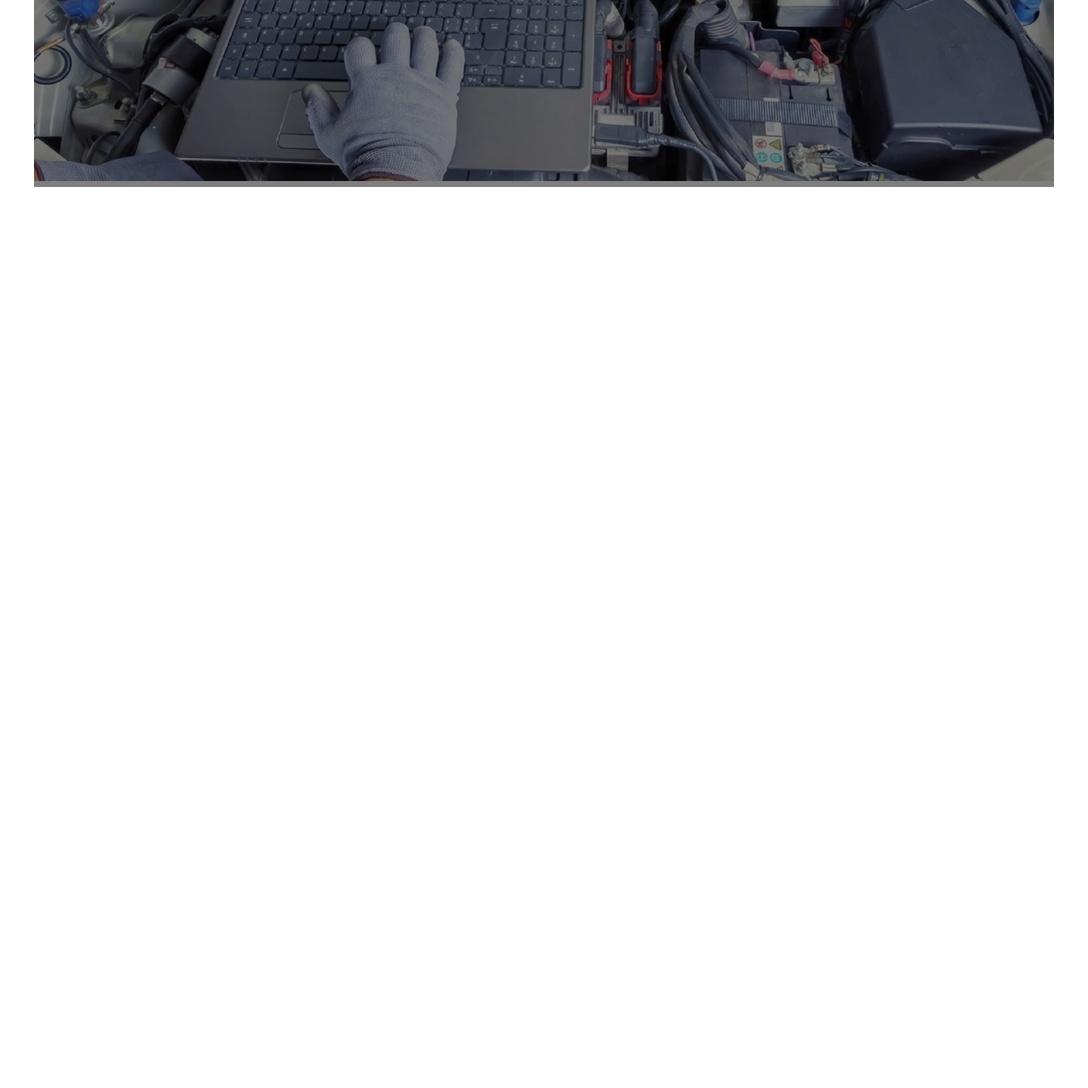
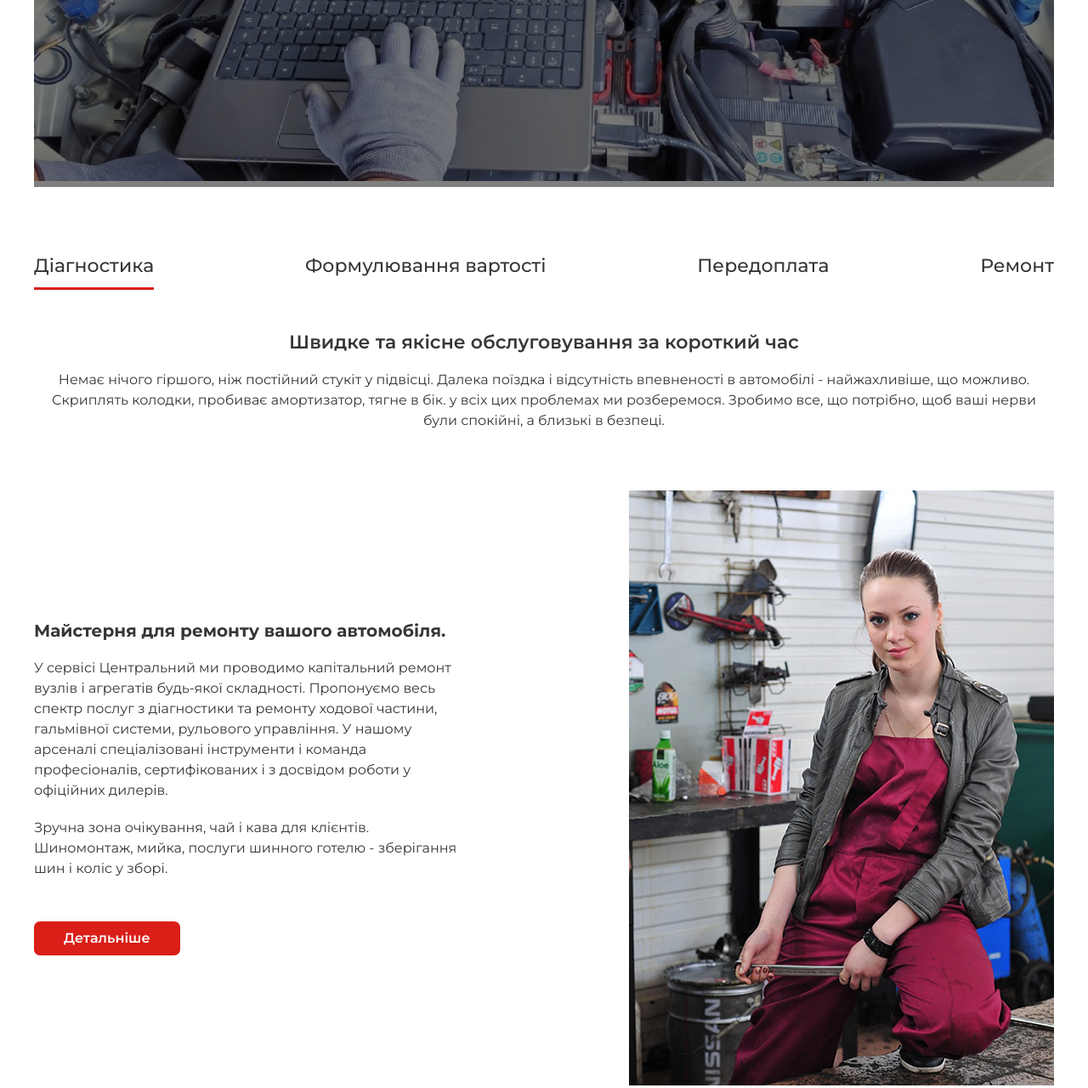
Before and after one commit to dmitriy-works/rembaza, a plain HTML site: page app/index.html in a window 1280 px wide. Shown: the part 2285-3565 px from the top of the page at 85% size. Before the commit the page ends 2585 px from the top, so only its background shows below. Drawn offline with nearby package versions, Linux system fonts and the light colour scheme; files whose address does not match are found by name.

Commit message:
tab диагностика

```diff
--- a/app/index.html
+++ b/app/index.html
@@ -186,8 +186,73 @@
           <div class="work__info-btn">
             <a class="work__info-link" href="#">Детальніше</a>
           </div>
+        </div>
+      </div>
+    </div>
+  </section>
+
+  <section class="tabs">
+    <div class="container">
+      <div class="tabs__items">
+        <a class="tabs__item" data-tab="#tab-1" href="#0tab-1">Діагностика</a>
+        <a class="tabs__item" data-tab="#tab-2" href="#0tab-2">Формулювання вартості</a>
+        <a class="tabs__item" data-tab="#tab-3" href="#0tab-3">Передоплата</a>
+        <a class="tabs__item" data-tab="#tab-4" href="#0tab-4">Ремонт</a>
+      </div>
+      <div class="tabs__contents">
+
+        <div class="tabs__content" id="tab-1">
+          <div class="section-center">
+            <h3 class="tabs__content-title title-center">
+              Швидке та якісне обслуговування за короткий час
+            </h3>
+            <p class="tabs__content-description">
+              Немає нічого гіршого, ніж постійний стукіт у підвісці. Далека поїздка і відсутність впевненості
+              в автомобілі - найжахливіше, що можливо. Скриплять колодки, пробиває амортизатор, тягне в бік.
+              у всіх цих проблемах ми розберемося. Зробимо все, що потрібно, щоб ваші нерви були спокійні, а
+              близькі в безпеці.
+            </p>
+          </div>
+
+          <div class="tabs__content-inner">
+            <div class="tabs__content-box">
+              <h4 class="tabs__box-title">
+                Майстерня для ремонту вашого автомобіля.
+              </h4>
+              <p class="tabs__box-text">
+                У сервісі Центральний ми проводимо капітальний ремонт вузлів і агрегатів будь-якої складності.
+                Пропонуємо весь спектр послуг з діагностики та ремонту ходової частини, гальмівної системи, рульового
+                управління. У
+                нашому арсеналі спеціалізовані інструменти і команда професіоналів, сертифікованих і з досвідом роботи у
+                офіційних
+                дилерів.
+              </p>
+              <p class="tabs__box-text">
+                Зручна зона очікування, чай і кава для клієнтів. Шиномонтаж, мийка, послуги шинного готелю - зберігання
+                шин і коліс у
+                зборі.
+              </p>
+              <div class="tabs__box-btn">
+                <a class="tabs__box-link" href="#">Детальніше</a>
+              </div>
+            </div>
+            <img class="tabs__content-img" src="images/tabs-images-1.jpg" alt="tabs-images-1">
+          </div>
 
         </div>
+
+        <div class="tabs__content" id="tab-2">
+          2
+        </div>
+
+        <div class="tabs__content" id="tab-3">
+          3
+        </div>
+
+        <div class="tabs__content" id="tab-4">
+          4
+        </div>
+
       </div>
     </div>
   </section>
--- a/app/js/main.js
+++ b/app/js/main.js
@@ -41,12 +41,29 @@ $(function () {
     nextArrow: '<button type="button" class="slick-next slick-btn"><img src="images/arrow-next.svg"</button>',
   });
 
+});
+
+const tabsBtn = document.querySelectorAll('.tabs__item');
+const tabsContent = document.querySelectorAll('.tabs__content');
+
+  tabsBtn.forEach(function (item) {
+  item.addEventListener('click', function () {
+   currentBtn = item;
+   let tabId = currentBtn.getAttribute('data-tab');
+   let currentTab = document.querySelector(tabId);
 
 
+   tabsBtn.forEach(function (item) {
+    item.classList.remove('tabs__item-active');
+  });
 
-
-
-
-
+   tabsContent.forEach(function (item) {
+    item.classList.remove('tabs__item-active');
+ });
+   currentBtn.classList.add('tabs__item-active');
+   currentTab.classList.add('tabs__item-active');
+  });
 
 });
+
+document.querySelector('.tabs__item').click();
--- a/app/scss/_global.scss
+++ b/app/scss/_global.scss
@@ -68,11 +68,6 @@ body {
 
 
 
-
-.title-center {
-  text-align: center;
-}
-
 .btn-reset {
   font-family: 'Inter';
   font-weight: 500;
@@ -113,3 +108,16 @@ body {
   }
 
 }
+
+.section-center {
+  text-align: center;
+  margin-bottom: 70px;
+}
+
+.title-center {
+  font-size: 22px;
+  font-weight: 600;
+  text-align: center;
+  color: $mainText;
+  margin-bottom: 20px;
+}
--- a/app/scss/style.scss
+++ b/app/scss/style.scss
@@ -386,6 +386,84 @@
 }
 
 
+.tabs {
+  padding-bottom: 80px;
+  &__items {
+    display: flex;
+    justify-content: space-between;
+    margin-bottom: 50px;
+  }
+  &__item {
+    font-weight: 500;
+    font-size: 22px;
+    line-height: 26px;
+    color: $mainText;
+    padding-bottom: 15px;
+    position: relative;
+    &::after {
+      content: '';
+      position: absolute;
+      left: 0;
+      bottom: 0;
+      width: 100%;
+      height: 3px;
+      background-color: $red;
+      display: none;
+    }
+    &-active::after {
+      display: block;
+    }
+  }
+}
+
+
+.tabs__content {
+  display: none;
+  &-inner {
+    display: flex;
+    justify-content: space-between;
+    align-items: center;
+    gap: 50px;
+  }
+}
+
+.tabs__item-active.tabs__content {
+  display: block;
+}
+
+.tabs__content-box {
+  max-width: 500px;
+}
+
+.tabs__box {
+
+  &-title {
+    font-size: 20px;
+    font-weight: 700;
+    margin-bottom: 20px;
+  }
+  &-text {
+    margin-bottom: 20px;
+    &:nth-last-child(2) {
+      margin-bottom: 50px;
+    }
+  }
+  &-link {
+    color: #fff;
+    font-weight: 600;
+    padding: 8px 35px;
+    border-radius: 7px;
+    background-color: $red;
+    transition: .3s ease-in-out;
+    &:hover {
+      background-color: $redHover;
+    }
+  }
+}
+
+
+
+
 
 // media
 
@@ -472,6 +550,21 @@
   .header__bottom-text {
     width: 100%;
   }
+
+  .tabs__content-inner {
+    flex-wrap: wrap;
+  }
+
+  .tabs__content-box {
+    max-width: 100%;
+    text-align: center;
+  }
+
+  .tabs__content-img {
+    width: 100%;
+  }
+
+
 }
 
 
@@ -489,6 +582,14 @@
 
   .work__inner {
     grid-template-columns: repeat(2, 1fr);
+  }
+
+  .tabs__items {
+    flex-direction: column;
+    align-items: center;
+  }
+  .tabs__item {
+    margin-bottom: 12px;
   }
 }
 
@@ -610,4 +711,13 @@
     margin-bottom: 15px;
   }
 
+  .tabs__items {
+    margin-bottom: 30px;
+  }
+
+  .tabs__item {
+    font-size: 18px;
+    line-height: 18px;
+  }
+
 }
--- a/gulpfile.js
+++ b/gulpfile.js
@@ -103,7 +103,7 @@ function browsersync() {
     server: {
       baseDir: "app/"
     },
-    browser: 'firefox',
+    browser: 'chrome',
     notify: false
   });
 }
```
Also changed, not shown: app/css/style.min.css, app/images/tabs-images-1.jpg (added), app/js/main.min.js.
